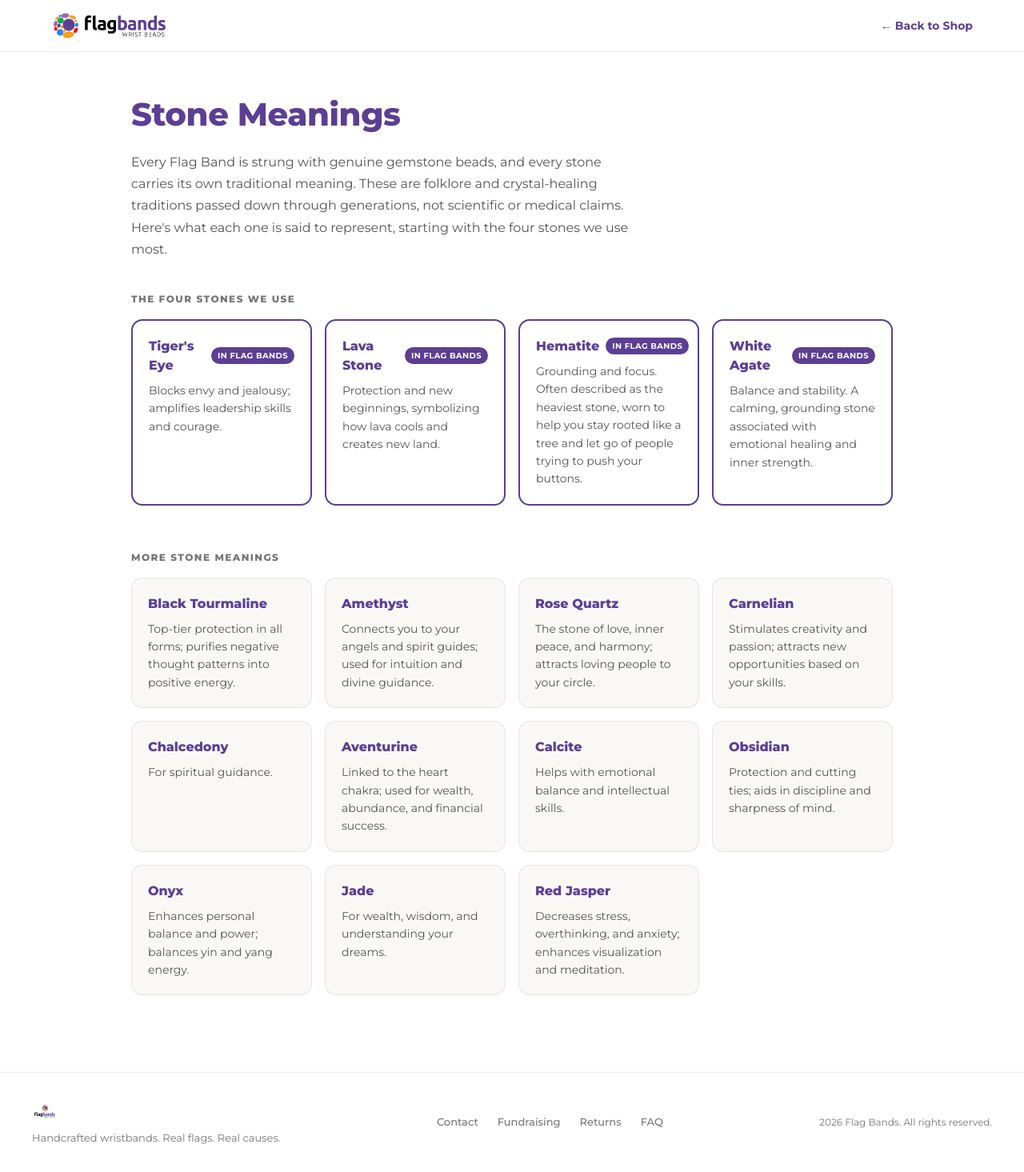
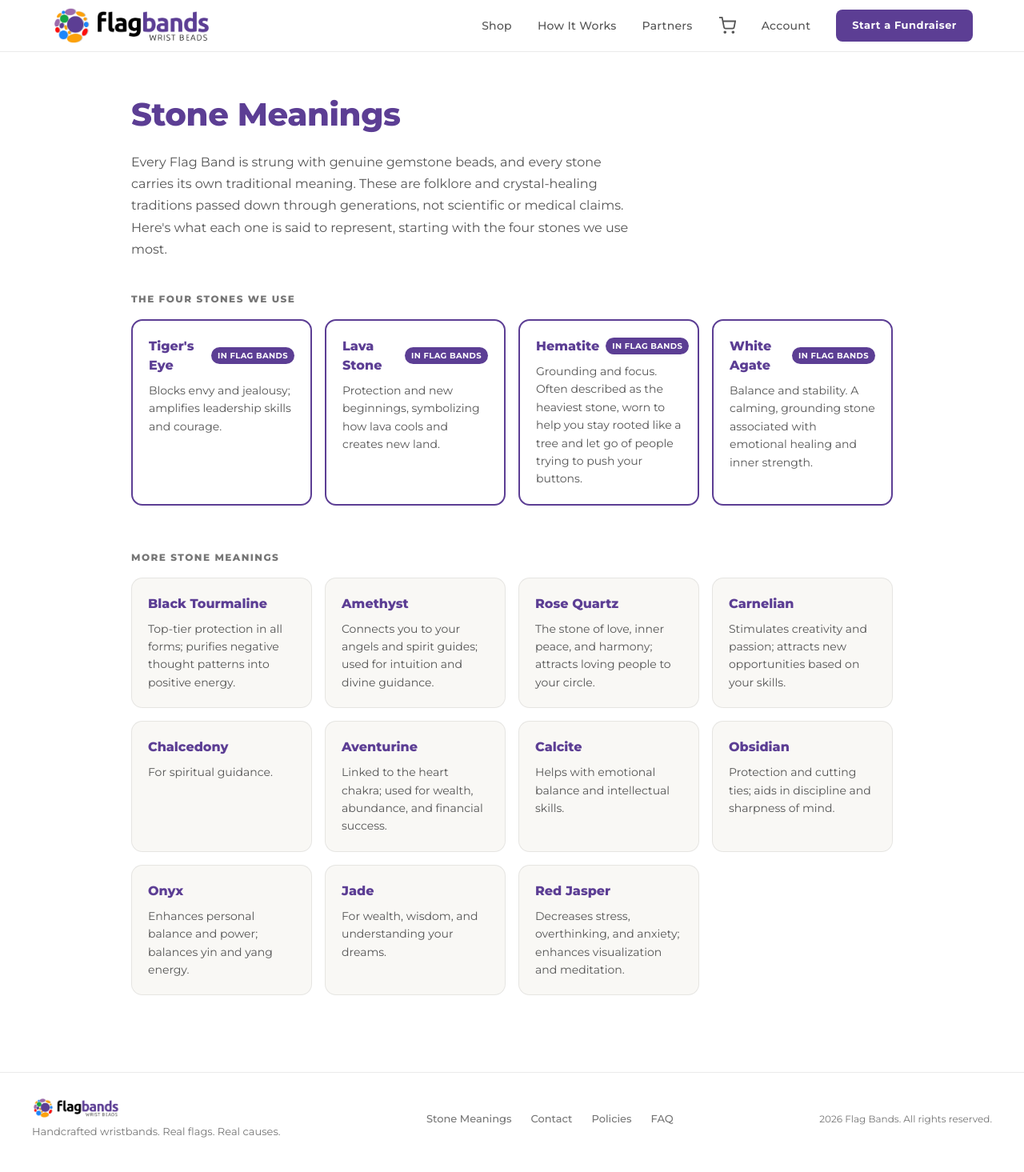
Before and after one commit to lesaruss/flagbands, a Next.js app: page /stones in a window 1280 px wide. Shown: the whole page at 80% size. Built offline with nearby package versions, Linux system fonts and the light colour scheme.

Commit message:
Stones page: replace stale duplicate nav/footer (dead links, old logo) with shared NavBar/SiteFooter components

```diff
--- a/app/stones/page.tsx
+++ b/app/stones/page.tsx
@@ -1,4 +1,6 @@
 import Link from "next/link";
+import NavBar from "../../components/NavBar";
+import SiteFooter from "../../components/SiteFooter";
 
 export const metadata = {
   title: "Stone Meanings | Flag Bands",
@@ -123,44 +125,7 @@ function StoneCard({ stone, featured }: { stone: Stone; featured?: boolean }) {
 export default function StoneMeaningsPage() {
   return (
     <div style={{ minHeight: "100vh", background: "#FFFFFF" }}>
-      {/* Nav */}
-      <nav
-        style={{
-          position: "sticky",
-          top: 0,
-          zIndex: 100,
-          background: "rgba(255,255,255,0.97)",
-          borderBottom: "1px solid var(--fb-border)",
-          backdropFilter: "blur(16px)",
-        }}
-      >
-        <div
-          style={{
-            maxWidth: 1200,
-            margin: "0 auto",
-            padding: "0 24px",
-            height: 64,
-            display: "flex",
-            alignItems: "center",
-            justifyContent: "space-between",
-          }}
-        >
-          <Link href="/" style={{ display: "flex", alignItems: "center" }}>
-            <img src="/logo-landscape.png" alt="Flag Bands" style={{ height: 32, width: "auto" }} />
-          </Link>
-          <Link
-            href="/"
-            style={{
-              color: "var(--fb-navy)",
-              fontSize: 14,
-              fontWeight: 700,
-              textDecoration: "none",
-            }}
-          >
-            ← Back to Shop
-          </Link>
-        </div>
-      </nav>
+      <NavBar />
 
       <main style={{ maxWidth: 1000, margin: "0 auto", padding: "48px 24px 96px" }}>
         <h1
@@ -233,39 +198,7 @@ export default function StoneMeaningsPage() {
         </section>
       </main>
 
-      {/* Footer */}
-      <footer style={{ borderTop: "1px solid var(--fb-border)", padding: "32px 24px" }}>
-        <div
-          style={{
-            maxWidth: 1200,
-            margin: "0 auto",
-            display: "flex",
-            alignItems: "center",
-            justifyContent: "space-between",
-            flexWrap: "wrap",
-            gap: 24,
-          }}
-        >
-          <div>
-            <img src="/logo.svg" alt="Flag Bands" style={{ height: 32, width: "auto" }} />
-            <p style={{ color: "var(--fb-text-muted)", fontSize: 13, marginTop: 8, maxWidth: 320, lineHeight: 1.5 }}>
-              Handcrafted wristbands. Real flags. Real causes.
-            </p>
-          </div>
-          <div style={{ display: "flex", gap: 24, flexWrap: "wrap" }}>
-            {["Contact", "Fundraising", "Returns", "FAQ"].map((link) => (
-              <a
-                key={link}
-                href="/#"
-                style={{ color: "var(--fb-text-muted)", fontSize: 13, textDecoration: "none", fontWeight: 500 }}
-              >
-                {link}
-              </a>
-            ))}
-          </div>
-          <div style={{ color: "var(--fb-text-muted)", fontSize: 12 }}>2026 Flag Bands. All rights reserved.</div>
-        </div>
-      </footer>
+      <SiteFooter />
     </div>
   );
 }
```
